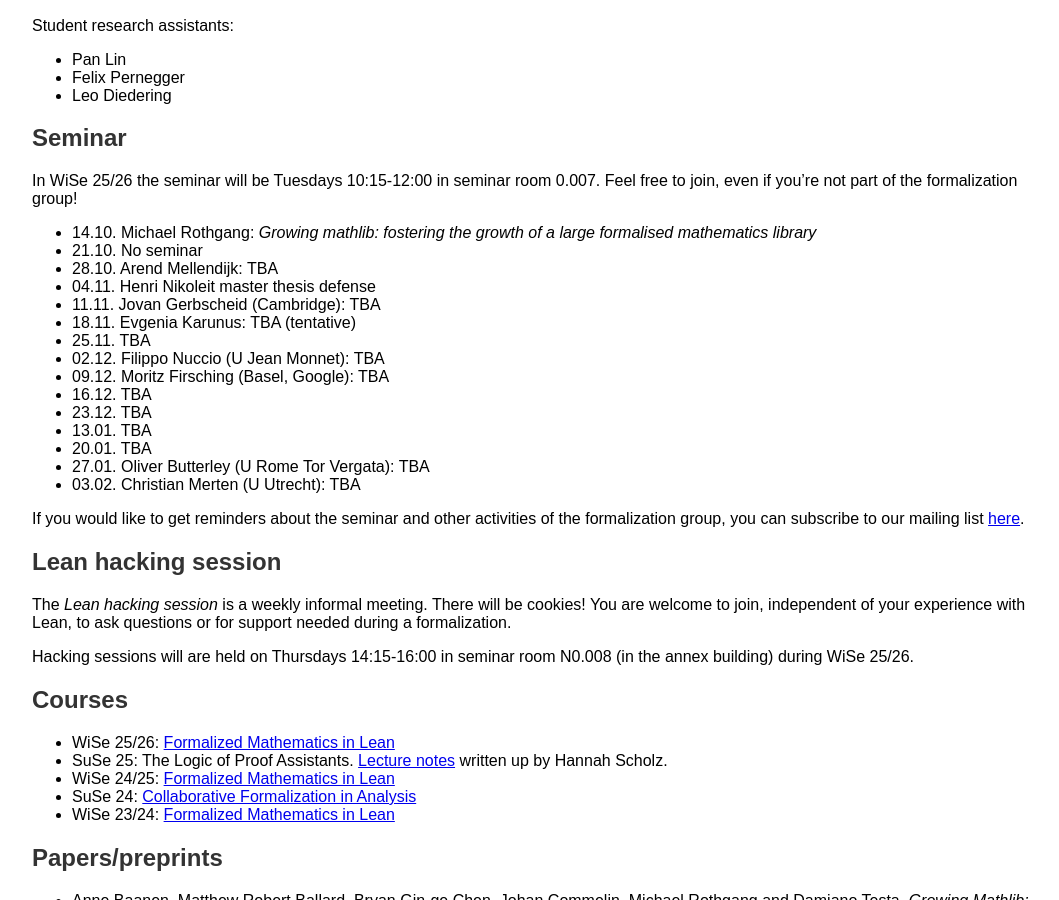
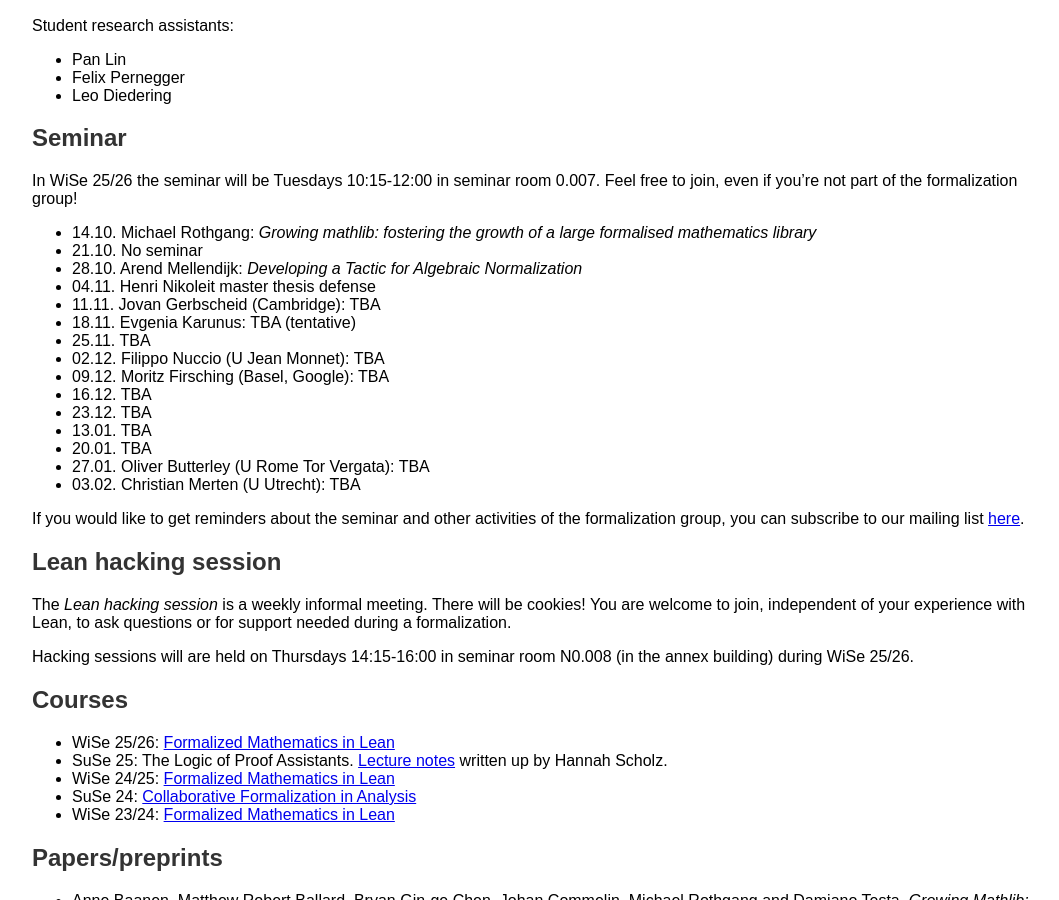
Before and after one commit to fpvandoorn/fpvandoorn.github.io, a Jekyll site: the page built from formalized-mathematics.md, in a window 1280 px wide and 900 px high, scrolled down 528 px. Shown: the whole window, without its empty margins (108-1167 px from the left). Built offline with Jekyll 4.4.1, drawn with Linux system fonts in a browser that asks for light colours; our own code applies the rules of GitHub Pages for plain Markdown files.

Commit message:
Update formalized-mathematics.md (#18)

```diff
--- a/formalized-mathematics.md
+++ b/formalized-mathematics.md
@@ -44,7 +44,7 @@
 
 * 14.10. Michael Rothgang: *Growing mathlib: fostering the growth of a large formalised mathematics library*
 * 21.10. No seminar
-* 28.10. Arend Mellendijk: TBA
+* 28.10. Arend Mellendijk: *Developing a Tactic for Algebraic Normalization*
 * 04.11. Henri Nikoleit master thesis defense
 * 11.11. Jovan Gerbscheid (Cambridge): TBA
 * 18.11. Evgenia Karunus: TBA (tentative)
```
